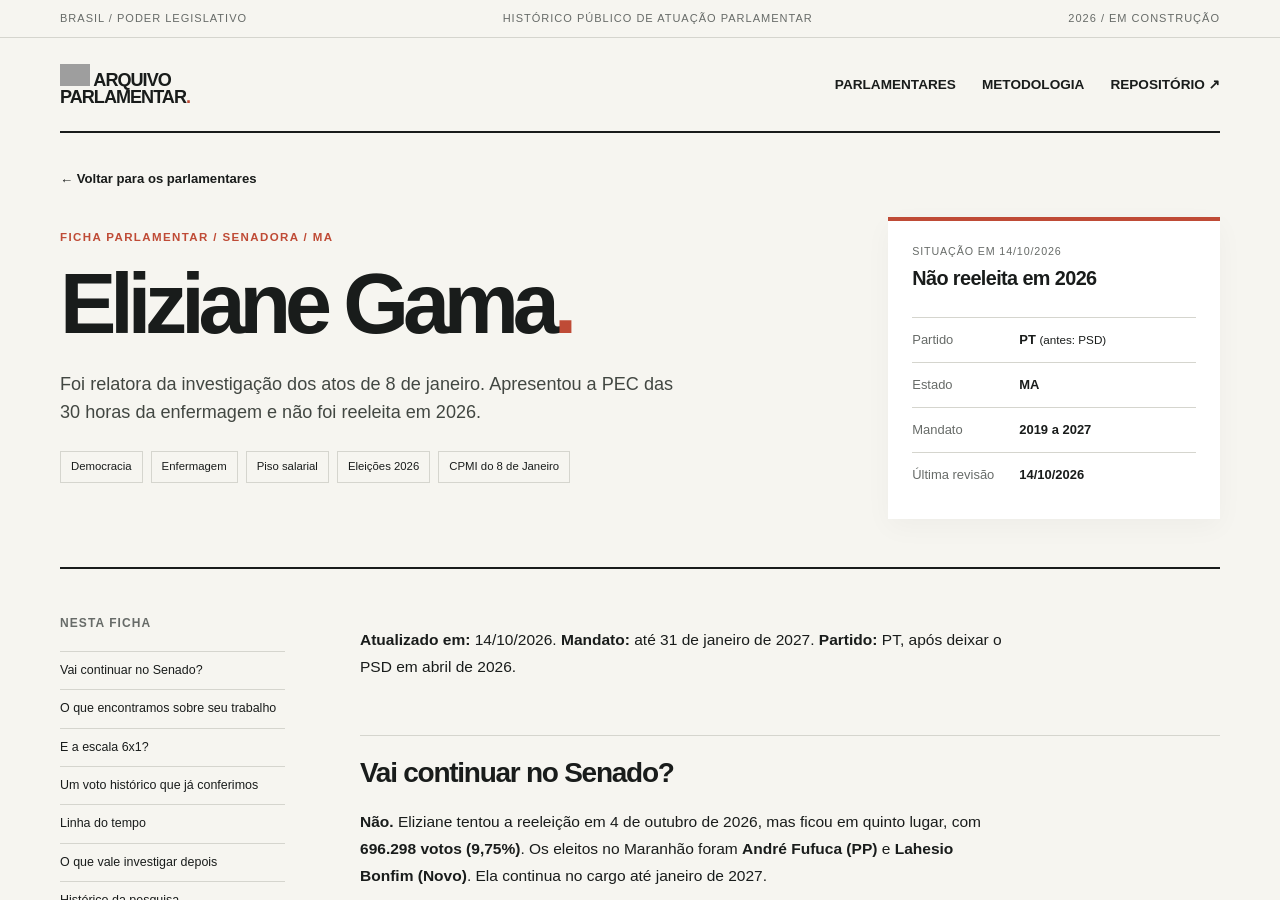
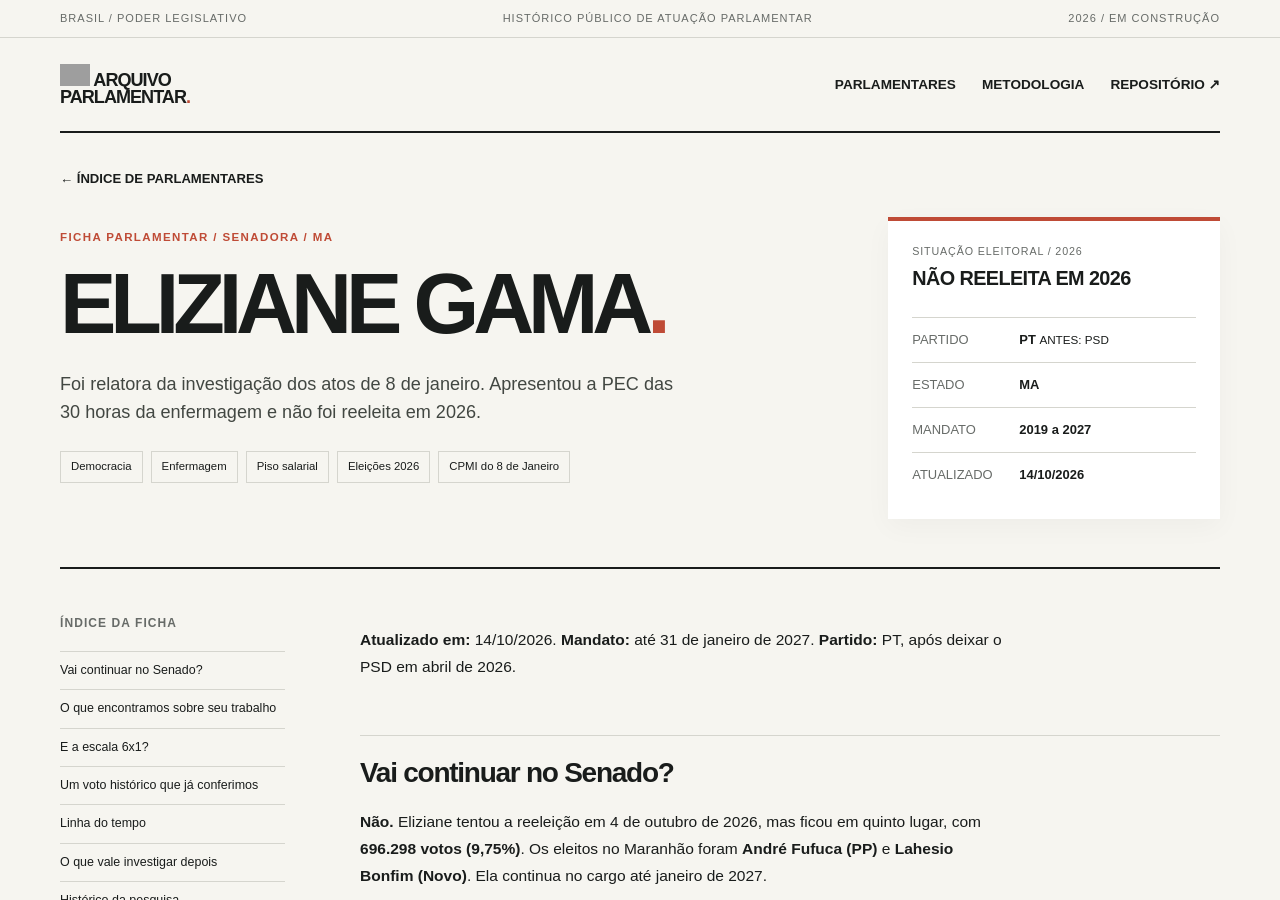
Before and after one commit to leorruas/senadores-deputados, a Jekyll site: the page built from parlamentares/senadores/eliziane-gama-pt-ma.md, in a window 1280 px wide and 900 px high. Built offline with Jekyll 4.4.1, drawn with Linux system fonts in a browser that asks for light colours; some of the changed text lies outside the part shown; grey boxes are pictures that could not be loaded.

Commit message:
design: aplica sistema tipografico do projeto campanha

```diff
--- a/_layouts/perfil.html
+++ b/_layouts/perfil.html
@@ -1,30 +1,32 @@
 ---
 layout: default
 ---
-<a class="voltar" href="{{ '/' | relative_url }}">← Voltar para os parlamentares</a>
+<a class="voltar" href="{{ '/' | relative_url }}">← ÍNDICE DE PARLAMENTARES</a>
 <section class="perfil-cabecalho" aria-labelledby="titulo-perfil">
-  <div class="perfil-descricao"><p class="sobretitulo">Ficha parlamentar <span aria-hidden="true">/</span> {{ page.cargo | escape }} <span aria-hidden="true">/</span> {{ page.uf | escape }}</p>
-    <h1 id="titulo-perfil">{{ page.nome | escape }}<span class="ponto-titulo">.</span></h1>
+  <div class="perfil-descricao">
+    <p class="sobretitulo">FICHA PARLAMENTAR / {{ page.cargo | upcase | escape }} / {{ page.uf | escape }}</p>
+    <h1 id="titulo-perfil">{{ page.nome | upcase | escape }}<span class="ponto-titulo">.</span></h1>
     <p class="perfil-sinopse">{{ page.resumo | escape }}</p>
-    <div class="temas">{% for tema in page.temas %}<span>{{ tema | escape }}</span>{% endfor %}</div>
+    <div class="temas" aria-label="Temas desta pesquisa">{% for tema in page.temas %}<span>{{ tema | escape }}</span>{% endfor %}</div>
   </div>
-  <aside class="painel-mandato" aria-label="Resumo do mandato">
-    <p class="painel-rotulo">Situação em {{ page.atualizado | date: "%d/%m/%Y" }}</p>
-    <strong class="painel-situacao">{{ page.situacao | escape }}</strong>
-    <dl><div><dt>Partido</dt><dd>{{ page.partido | escape }}{% if page.partido_anterior %} <small>(antes: {{ page.partido_anterior | escape }})</small>{% endif %}</dd></div>
-      <div><dt>Estado</dt><dd>{{ page.uf | escape }}</dd></div>
-      <div><dt>Mandato</dt><dd>{{ page.mandato | escape }}</dd></div>
-      <div><dt>Última revisão</dt><dd>{{ page.atualizado | date: "%d/%m/%Y" }}</dd></div>
+  <aside class="painel-mandato" aria-label="Dados e situação do mandato">
+    <p class="painel-rotulo">SITUAÇÃO ELEITORAL / 2026</p>
+    <strong class="painel-situacao">{{ page.situacao | upcase | escape }}</strong>
+    <dl>
+      <div><dt>PARTIDO</dt><dd>{{ page.partido | escape }}{% if page.partido_anterior %} <small>ANTES: {{ page.partido_anterior | escape }}</small>{% endif %}</dd></div>
+      <div><dt>ESTADO</dt><dd>{{ page.uf | escape }}</dd></div>
+      <div><dt>MANDATO</dt><dd>{{ page.mandato | escape }}</dd></div>
+      <div><dt>ATUALIZADO</dt><dd>{{ page.atualizado | date: "%d/%m/%Y" }}</dd></div>
     </dl>
   </aside>
 </section>
 <div class="perfil-corpo">
-  <aside class="indice-perfil"><h2>Nesta ficha</h2><nav id="sumario" aria-label="Índice da ficha"><p>Índice da pesquisa</p></nav><p class="nota-indice">Os registros são datados e documentados. Atualizações podem alterar a análise.</p></aside>
+  <aside class="indice-perfil"><h2>ÍNDICE DA FICHA</h2><nav id="sumario" aria-label="Seções da ficha"><p>Carregando seções...</p></nav><p class="nota-indice">As fichas são revisadas conforme surgem novas fontes e votações.</p></aside>
   <article class="texto-perfil" id="texto-perfil">
     {{ content }}
     <div class="fim-ficha">
-      <p>Os registros são atualizados conforme novas fontes e votações ficam disponíveis.</p>
-      <a href="https://github.com/leorruas/senadores-deputados/blob/main/{{ page.path }}" target="_blank" rel="noopener noreferrer">Ver Markdown e histórico no GitHub ↗</a>
+      <p>FIM DA FICHA / REGISTRO EM ATUALIZAÇÃO</p>
+      <a href="https://github.com/leorruas/senadores-deputados/blob/main/{{ page.path }}" target="_blank" rel="noopener noreferrer">VER FONTES, MARKDOWN E HISTÓRICO ↗</a>
     </div>
   </article>
 </div>
```
